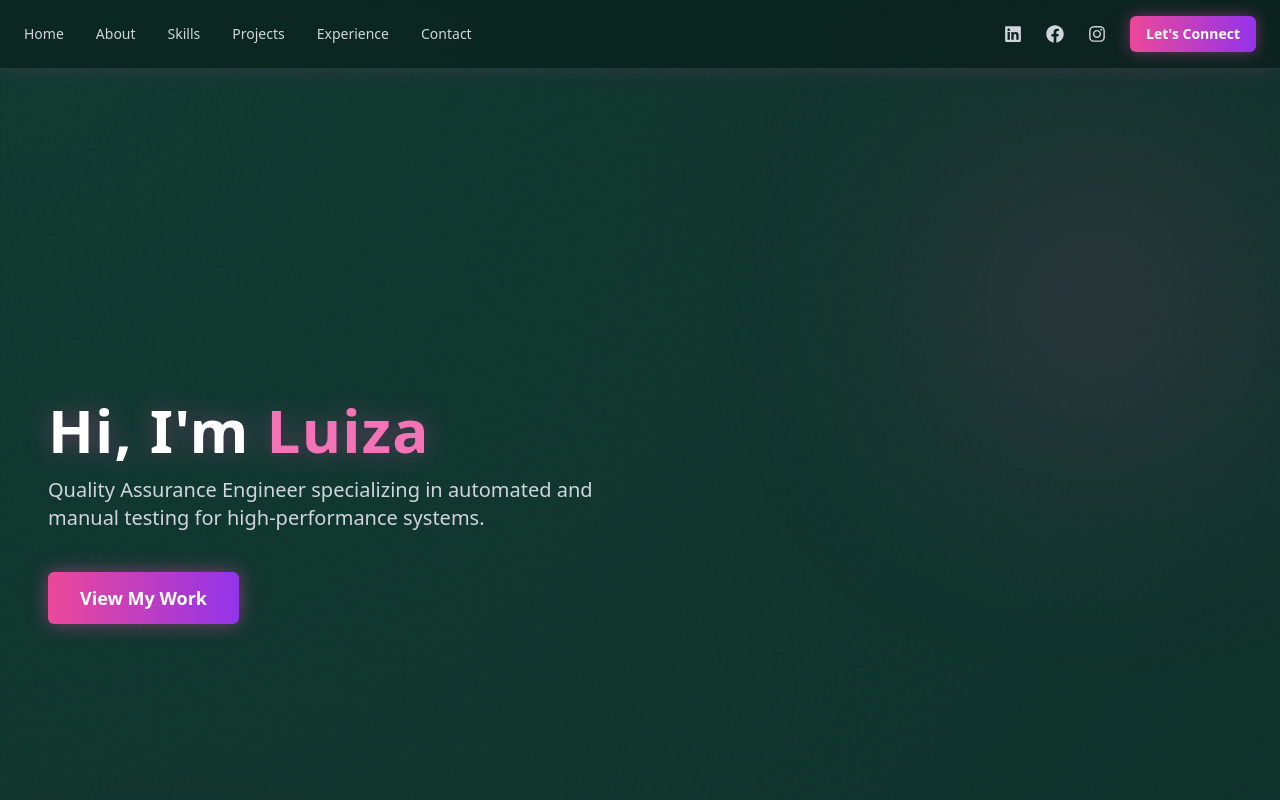
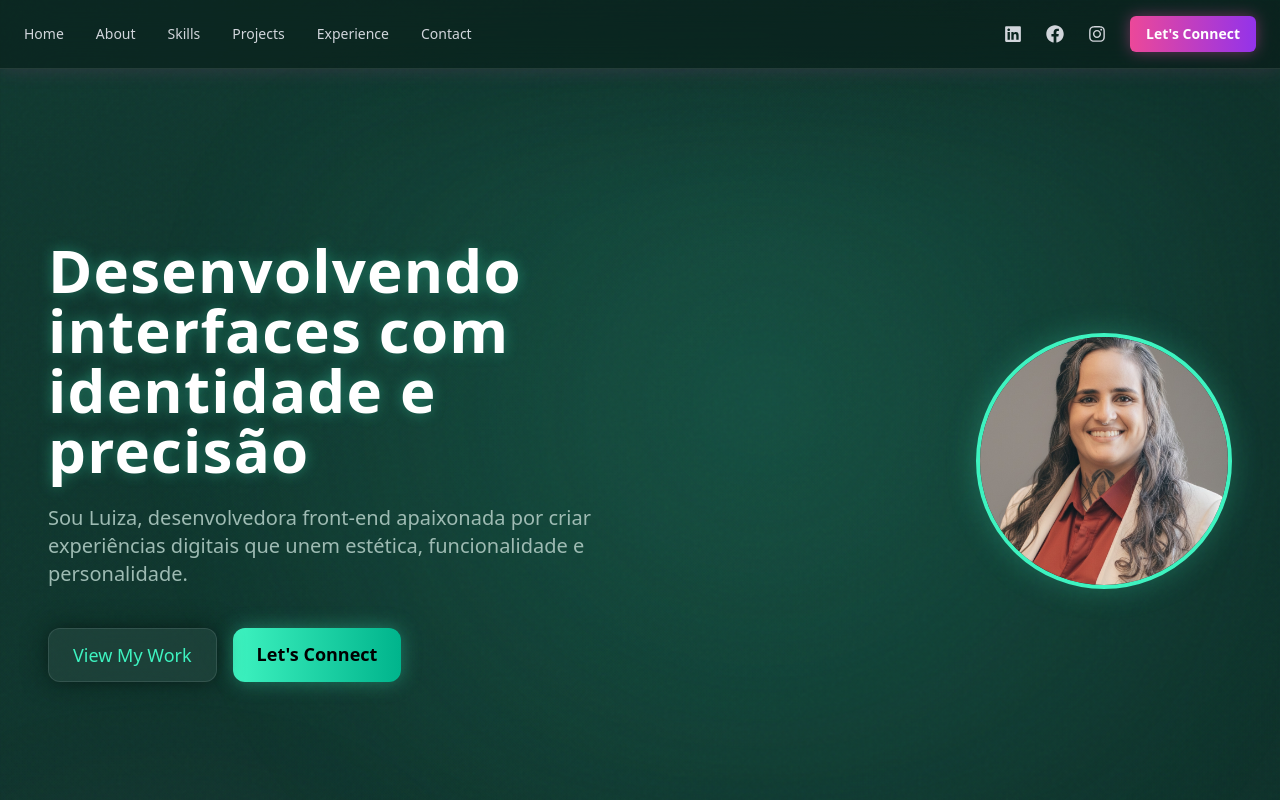
Before and after one commit to andradeg-luiza/personalpage, a React (Vite) app: page / in a window 1280 px wide. Shown: the top 800 px of the page. Built offline with nearby package versions, Linux system fonts and the light colour scheme.

Commit message:
feat(hero): integrate personal photo and apply tech-premium green theme to hero layout

```diff
--- a/src/sections/hero/hero.tsx
+++ b/src/sections/hero/hero.tsx
@@ -1,70 +1,69 @@
-import { motion } from "framer-motion";
+import profile from "../../assets/images/profile.jpg";
 
 export default function Hero() {
   return (
     <section
       id="hero"
+      className="relative grid grid-cols-1 md:grid-cols-2 items-center gap-12 pt-32 pb-40 soft-container"
+    >
+      {/* Glow técnico esverdeado */}
+      <div
         className="
-        min-h-screen flex flex-col justify-center items-start
-        px-6 max-w-7xl mx-auto
+          absolute inset-0 -z-10
+          bg-[radial-gradient(circle_at_60%_40%,rgba(62,243,192,0.22),transparent_70%)]
+          blur-3xl opacity-70
         "
-    >
-      {/* Container animado */}
-      <motion.div
-        initial={{ opacity: 0, y: 40 }}
-        animate={{ opacity: 1, y: 0 }}
-        transition={{ duration: 0.8, ease: "easeOut" }}
-        className="flex flex-col items-start"
-      >
-        {/* Título */}
-        <h1
-          className="
-            text-5xl md:text-6xl font-bold text-white leading-tight
-            drop-shadow-[0_0_12px_rgba(255,77,184,0.35)]
-          "
-        >
-          Hi, I'm <span className="text-pink-400">Luiza</span>
+      />
+
+      {/* Texto */}
+      <div className="text-center md:text-left">
+        <h1 className="text-5xl md:text-6xl font-bold leading-tight neon-heading">
+          Desenvolvendo interfaces com identidade e precisão
         </h1>
 
-        {/* Subtítulo */}
-        <p
-          className="
-            text-gray-300 text-lg md:text-xl mt-4 max-w-xl
-            leading-relaxed
-          "
-        >
-          Quality Assurance Engineer specializing in automated and manual testing
-          for high‑performance systems.
+        <p className="mt-6 text-lg md:text-xl text-[var(--text-muted)]">
+          Sou Luiza, desenvolvedora front-end apaixonada por criar experiências digitais
+          que unem estética, funcionalidade e personalidade.
         </p>
 
-        {/* Botão */}
-        <motion.button
-          whileHover={{ scale: 1.05 }}
-          whileTap={{ scale: 0.97 }}
-          onClick={() => {
-            const el = document.getElementById("projects");
-            if (el) el.scrollIntoView({ behavior: "smooth" });
-          }}
+        <div className="mt-10 flex flex-col sm:flex-row gap-4 justify-center md:justify-start">
+          <a
+            href="#projects"
             className="
-            mt-10 bg-gradient-to-r from-pink-500 to-purple-600
-            hover:from-pink-400 hover:to-purple-500
-            text-white px-8 py-3 rounded-md text-lg font-semibold
-            shadow-[0_0_20px_rgba(255,77,184,0.45)]
-            hover:shadow-[0_0_30px_rgba(255,77,184,0.6)]
-            transition-all
+              glass-panel glass-panel-hover
+              px-6 py-3 rounded-xl text-lg font-medium
+              transition-all duration-300
+              text-[var(--accent-green)]
             "
           >
             View My Work
-        </motion.button>
-      </motion.div>
+          </a>
 
-      {/* Glow decorativo */}
-      <div
+          <a
+            href="#contact"
             className="
-          absolute top-40 right-10 w-72 h-72
-          bg-pink-500/20 blur-[120px] rounded-full pointer-events-none
+              px-6 py-3 rounded-xl text-lg font-medium
+              bg-gradient-to-r from-[var(--accent-green)] to-[var(--accent-green-dark)]
+              hover:opacity-90 transition-all duration-300
+              shadow-[0_0_20px_rgba(62,243,192,0.35)]
+              text-black font-semibold
             "
-      ></div>
+          >
+            Let's Connect
+          </a>
+        </div>
+      </div>
+
+      {/* Foto */}
+      <div className="flex justify-center md:justify-end">
+        <div className="relative w-64 h-64 rounded-full overflow-hidden border-4 border-[var(--accent-green)] shadow-[0_0_30px_rgba(62,243,192,0.25)]">
+          <img
+            src={profile}
+            alt="Luiza"
+            className="w-full h-full object-cover"
+          />
+        </div>
+      </div>
     </section>
   );
 }
```
Lines whose indentation alone changed are shown as unchanged.
